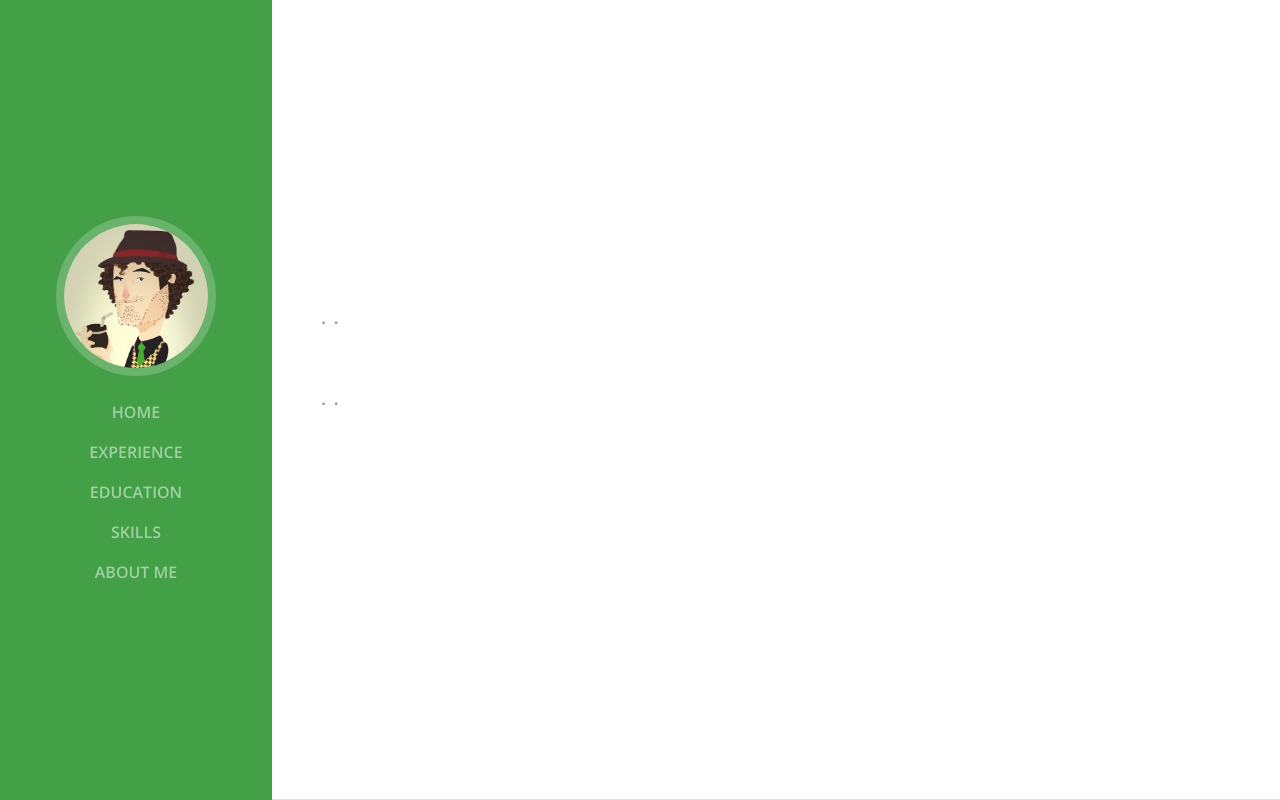
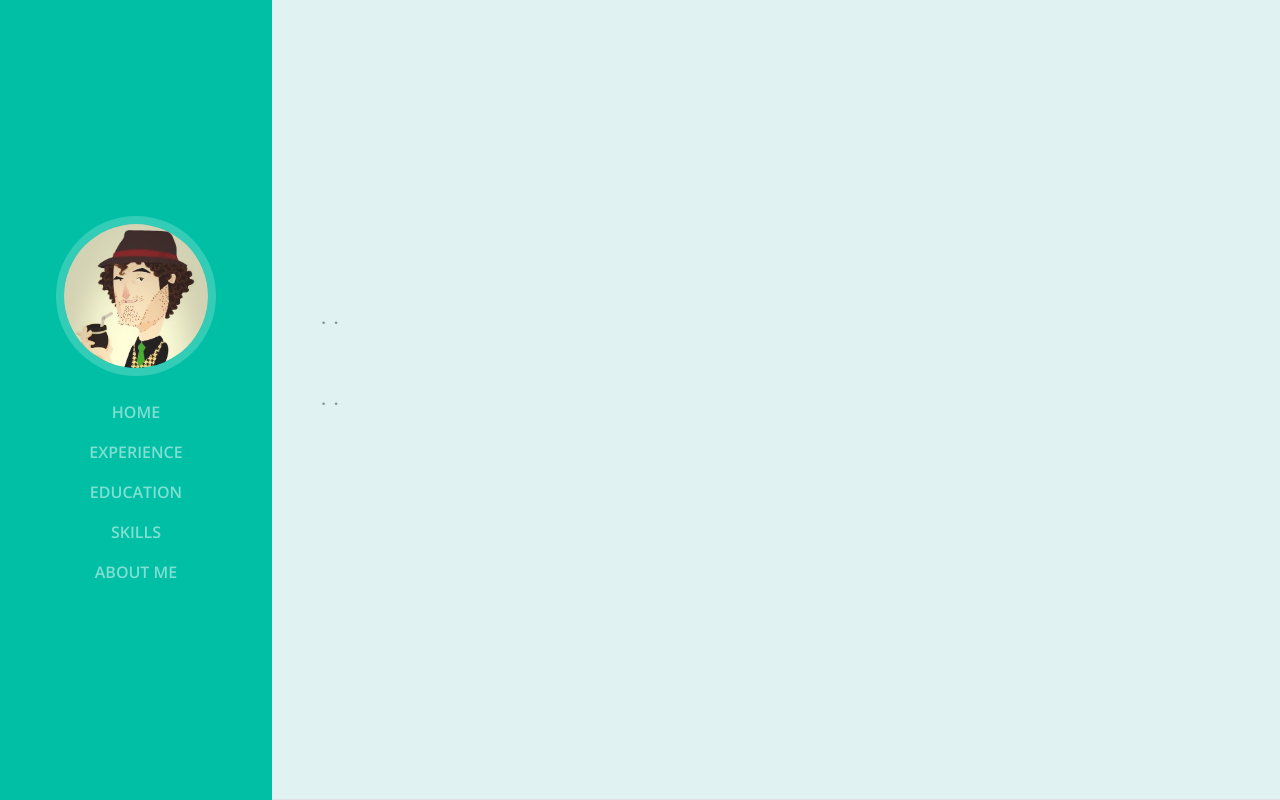
Before and after one commit to lrabuffetti/lucas-rabuffetti, a React (Create React App) app: page /lucas-rabuffetti/experience in a window 1280 px wide. Built offline with nearby package versions, Linux system fonts and the light colour scheme; no server answers; some icons are missing; a web font is replaced by a local one.

Commit message:
gamma of colors changed

```diff
--- a/src/App.css
+++ b/src/App.css
@@ -44,7 +44,7 @@ h2 {
 }
 
 .list-social-icons a:hover {
-  color: #43a047 ;
+  color: #00bfa5 ;
 }
 
 .list-social-icons a .fa-lg {
@@ -56,7 +56,7 @@ h2 {
 }
 
 .list-icons .list-inline-item i:hover {
-  color: #43a047 ;
+  color: #00bfa5 ;
 }
 
 #sideNav .navbar-nav .nav-item .nav-link {
@@ -143,17 +143,21 @@ section.resume-section .resume-item .resume-date {
 }
 
 .bg-primary {
-  background-color: #43a047  !important;
+  background-color: #00bfa5  !important;
+}
+
+.section-bg {
+  background-color: #e0f2f1;
 }
 
 .text-primary {
-  color: #43a047  !important;
+  color: #00bfa5  !important;
 }
 
 a {
-  color: #43a047 ;
+  color: #00bfa5 ;
 }
 
 a:hover, a:focus, a:active {
-  color: #4caf50;
+  color: #1de9b6;
 }
--- a/src/components/mainContent/MainContent.js
+++ b/src/components/mainContent/MainContent.js
@@ -9,7 +9,7 @@ import About from '../about/About';
 class MainContent extends React.Component {
   render() {
     return (
-      <div className="container-fluid p-0">
+      <div className="container-fluid p-0 section-bg">
         <Switch>
           <Route exact path={'/'} component={Home} />
           <Route exact path={'/lucas-rabuffetti/experience'} component={Experience} />
```
